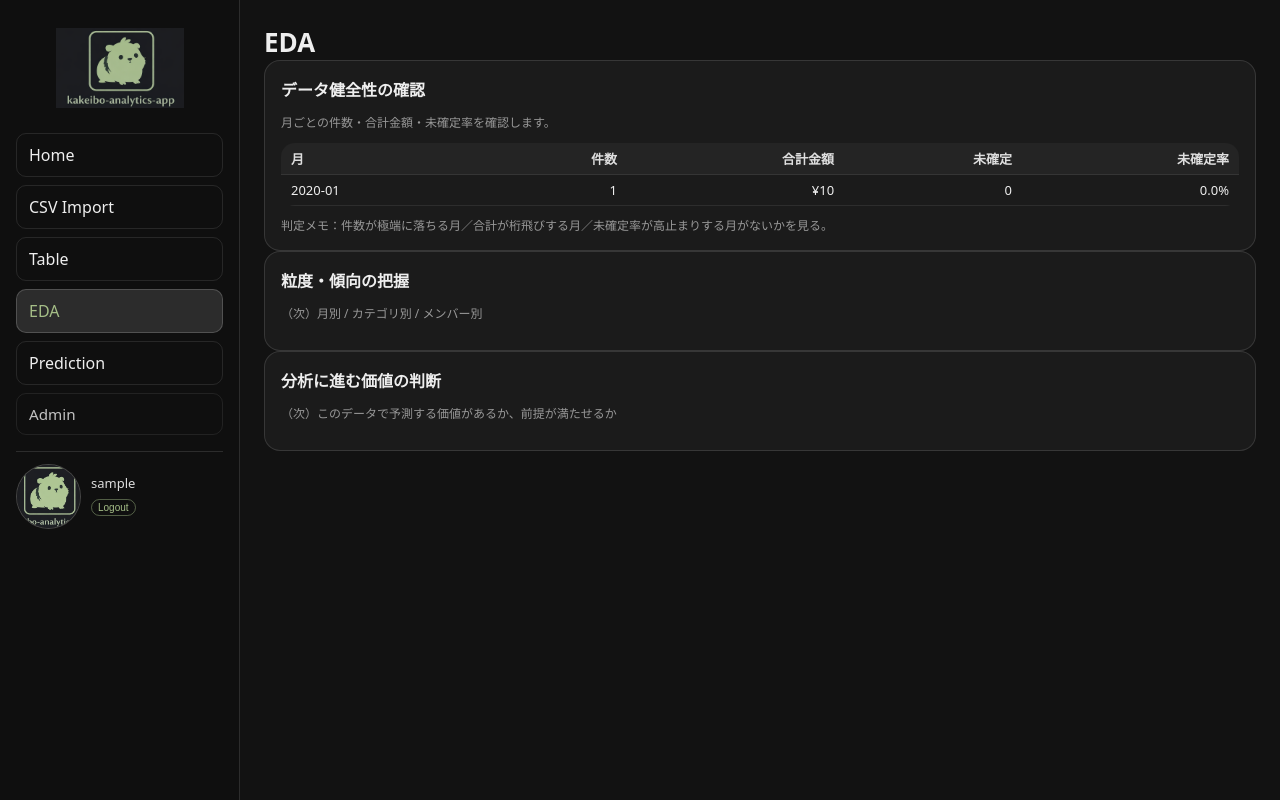
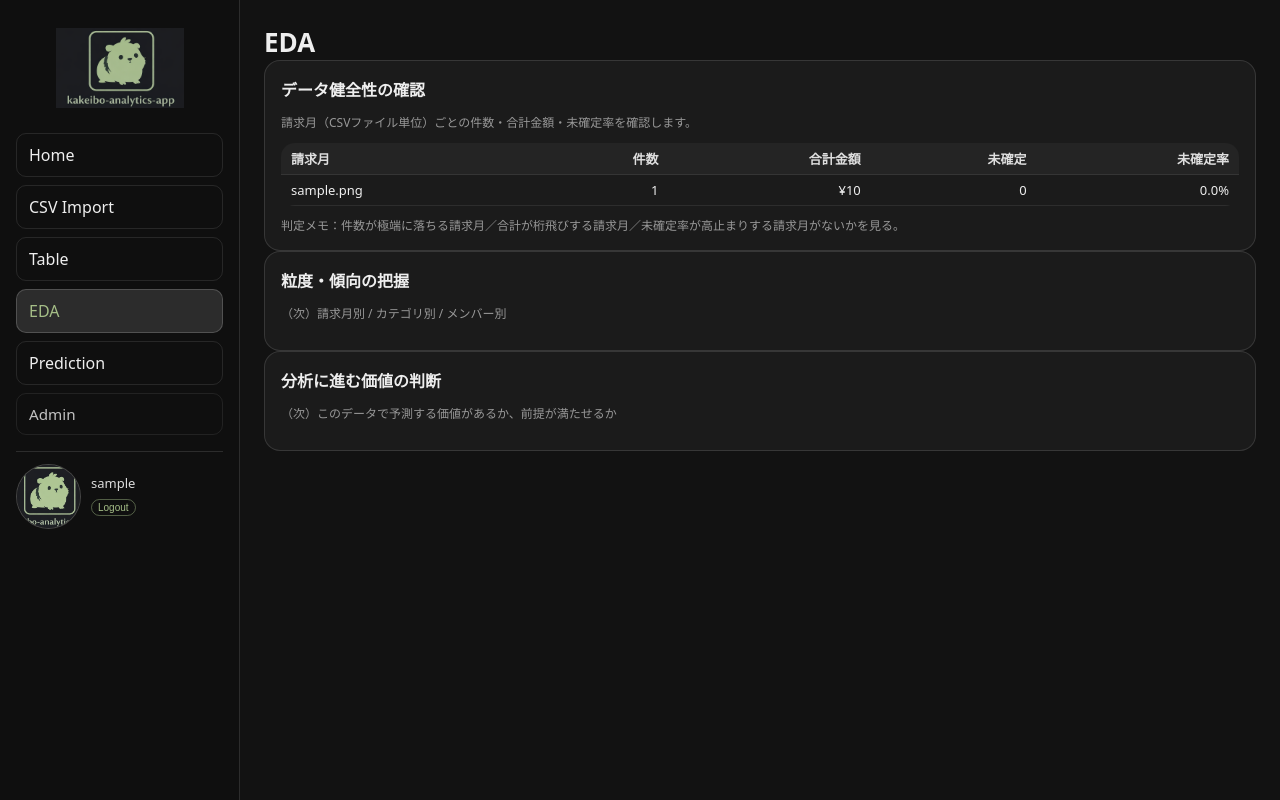
Before and after one commit to yoshimu-urami-nats/kakeibo-analytics-app, a Django app: page /eda/ in a window 1280 px wide. Run offline with Django 5.2, Linux system fonts and the light colour scheme; a user stored in the database is signed in; tables that the repository leaves empty hold one stand-in row (values such as "Sample post").

Commit message:
請求月に修正

```diff
--- a/account/templates/account/eda.html
+++ b/account/templates/account/eda.html
@@ -7,12 +7,14 @@
 
 <div class="card">
   <h2 class="h2">データ健全性の確認</h2>
-  <p class="muted">月ごとの件数・合計金額・未確定率を確認します。</p>
+  <p class="muted">
+    請求月（CSVファイル単位）ごとの件数・合計金額・未確定率を確認します。
+  </p>
 
   <table class="summary-table">
     <thead>
       <tr>
-        <th>月</th>
+        <th>請求月</th>
         <th class="num">件数</th>
         <th class="num">合計金額</th>
         <th class="num">未確定</th>
@@ -20,9 +22,9 @@
       </tr>
     </thead>
     <tbody>
-      {% for r in monthly_stats %}
+      {% for r in billing_stats %}
       <tr>
-        <td>{{ r.month|date:"Y-m" }}</td>
+        <td>{{ r.billing_month }}</td>
         <td class="num">{{ r.count|intcomma }}</td>
         <td class="num">¥{{ r.total|intcomma }}</td>
         <td class="num">{{ r.unclosed|intcomma }}</td>
@@ -37,13 +39,13 @@
   </table>
 
   <div class="muted" style="margin-top:10px;">
-    判定メモ：件数が極端に落ちる月／合計が桁飛びする月／未確定率が高止まりする月がないかを見る。
+    判定メモ：件数が極端に落ちる請求月／合計が桁飛びする請求月／未確定率が高止まりする請求月がないかを見る。
   </div>
 </div>
 
 <div class="card">
   <h2 class="h2">粒度・傾向の把握</h2>
-  <p class="muted">（次）月別 / カテゴリ別 / メンバー別</p>
+  <p class="muted">（次）請求月別 / カテゴリ別 / メンバー別</p>
 </div>
 
 <div class="card">
--- a/account/views.py
+++ b/account/views.py
@@ -1,11 +1,10 @@
 # account/views.py
+import re
 from django.shortcuts import render
 from django.contrib.auth.decorators import login_required
+from django.db.models import Count, Sum, Q
 
-from django.db.models import Count, Sum, Q
-from django.db.models.functions import TruncMonth
-
-from transactions.models import Transaction  # ★追加
+from transactions.models import Transaction
 
 def home(request):
     return render(request, "account/home.html")
@@ -16,34 +15,45 @@ def csv_import(request):
 
 @login_required
 def eda(request):
-    # 月次：件数 / 合計 / 未確定率
+    # 請求月（CSVファイル単位）で集計
     rows = (
         Transaction.objects
-        .annotate(month=TruncMonth("date"))
-        .values("month")
+        .exclude(source_file="")  # 念のため
+        .values("source_file")
         .annotate(
             total_count=Count("id"),
             total_amount=Sum("amount"),
             unclosed_count=Count("id", filter=Q(is_closed=False)),
         )
-        .order_by("month")
     )
 
-    monthly_stats = []
-    for r in rows:
+    # source_file から YYYYMM を抜いて並び替え（例: "202601.csv" / "202601" 両対応）
+    def yyyymm_key(s: str) -> int:
+        m = re.search(r"(\d{6})", s or "")
+        return int(m.group(1)) if m else -1
+
+    rows_sorted = sorted(list(rows), key=lambda r: yyyymm_key(r["source_file"]))
+
+    billing_stats = []
+    for r in rows_sorted:
         total = int(r["total_count"] or 0)
         unclosed = int(r["unclosed_count"] or 0)
         rate = round((unclosed / total) * 100, 1) if total else 0.0
 
-        monthly_stats.append({
-            "month": r["month"],
+        sf = r["source_file"] or ""
+        m = re.search(r"(\d{6})", sf)
+        label = m.group(1) if m else sf  # 表示は 202601 に寄せる
+
+        billing_stats.append({
+            "billing_month": label,              # "YYYYMM"
+            "source_file": sf,                  # 生のファイル名も必要なら使える
             "count": total,
             "total": int(r["total_amount"] or 0),
             "unclosed": unclosed,
-            "unclosed_rate": rate,  # %
+            "unclosed_rate": rate,
         })
 
-    return render(request, "account/eda.html", {"monthly_stats": monthly_stats})
+    return render(request, "account/eda.html", {"billing_stats": billing_stats})
 
 @login_required
 def prediction(request):
```
